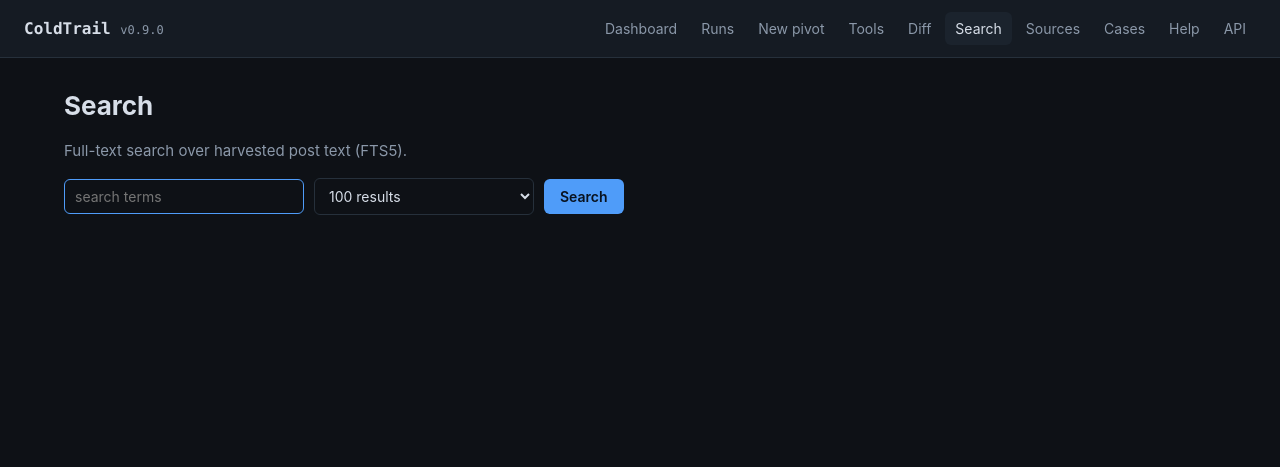
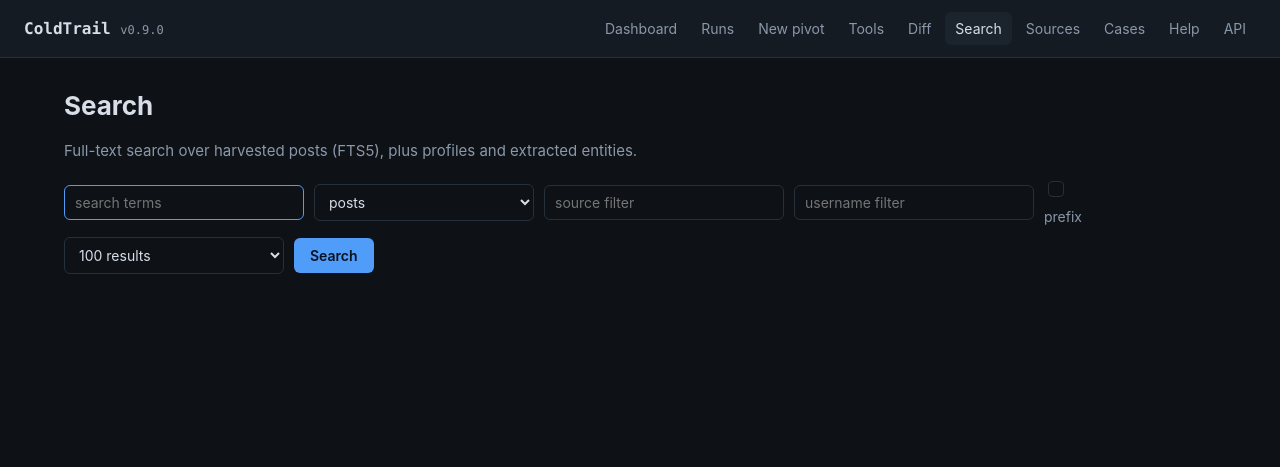
Before and after one commit to vezeqs/Cold-Trail, a FastAPI app: page /search in a window 1280 px wide. Shown: the top 467 px of the page. Run offline with FastAPI, Linux system fonts and the light colour scheme; parts of the project's set-up code (start-up, migrations or seed data) failed here and were passed over; some libraries are stand-ins or nearby versions.

Commit message:
feat: add search snippets, filters, and profile/entity scopes
Post search now returns an FTS5 snippet around the match and supports
token prefixes plus source/username filters. Add profile and entity
search, a --scope option on the CLI, and matching scope/prefix parameters
on /search and /api/search. The default API response stays a list.

```diff
--- a/src/coldtrail/web/app.py
+++ b/src/coldtrail/web/app.py
@@ -747,19 +747,53 @@ def create_app(settings: Settings | None = None) -> FastAPI:
         request: Request,
         q: str = "",
         limit: Annotated[int, Query(ge=1, le=500)] = 100,
+        scope: str = "posts",
+        prefix: bool = False,
+        source: str = "",
+        username: str = "",
     ):
-        rows: list[dict[str, Any]] = []
+        scope = scope if scope in {"posts", "profiles", "entities", "all"} else "posts"
+        results: Any = [] if scope != "all" else {"posts": [], "profiles": [], "entities": []}
         error: str | None = None
         if q.strip():
             with _open() as store:
                 try:
-                    rows = store.search(q, limit=limit)
+                    if scope == "profiles":
+                        results = store.search_profiles(q, limit=limit)
+                    elif scope == "entities":
+                        results = store.search_entities(q, limit=limit)
+                    elif scope == "all":
+                        results = store.search_all(
+                            q,
+                            limit=limit,
+                            prefix=prefix,
+                            source=source or None,
+                            username=username or None,
+                        )
+                    else:
+                        results = store.search(
+                            q,
+                            limit=limit,
+                            prefix=prefix,
+                            source=source or None,
+                            username=username or None,
+                        )
                 except Exception as exc:  # FTS syntax problems must not 500
                     error = f"invalid query: {exc}"
         return _render(
             request,
             "search.html",
-            {"q": q, "rows": rows, "limit": limit, "error": error, "active": "search"},
+            {
+                "q": q,
+                "results": results,
+                "scope": scope,
+                "limit": limit,
+                "prefix": prefix,
+                "source": source,
+                "username": username,
+                "error": error,
+                "active": "search",
+            },
         )
 
     @app.get("/sources", response_class=HTMLResponse)
@@ -1440,9 +1474,34 @@ def create_app(settings: Settings | None = None) -> FastAPI:
     def api_search(
         q: Annotated[str, Query(min_length=1)],
         limit: Annotated[int, Query(ge=1, le=500)] = 100,
+        scope: str = "posts",
+        prefix: bool = False,
+        source: str = "",
+        username: str = "",
     ):
+        scope = scope if scope in {"posts", "profiles", "entities", "all"} else "posts"
         with _open() as store:
-            return {"query": q, "results": store.search(q, limit=limit)}
+            if scope == "profiles":
+                results: Any = store.search_profiles(q, limit=limit)
+            elif scope == "entities":
+                results = store.search_entities(q, limit=limit)
+            elif scope == "all":
+                results = store.search_all(
+                    q,
+                    limit=limit,
+                    prefix=prefix,
+                    source=source or None,
+                    username=username or None,
+                )
+            else:
+                results = store.search(
+                    q,
+                    limit=limit,
+                    prefix=prefix,
+                    source=source or None,
+                    username=username or None,
+                )
+        return {"query": q, "scope": scope, "results": results}
 
     @app.get("/api/sources")
     def api_sources(group: str = ""):
--- a/src/coldtrail/web/templates/search.html
+++ b/src/coldtrail/web/templates/search.html
@@ -2,10 +2,18 @@
 {% block title %}Search · ColdTrail{% endblock %}
 {% block content %}
 <h1>Search</h1>
-<p class="muted">Full-text search over harvested post text (FTS5).</p>
+<p class="muted">Full-text search over harvested posts (FTS5), plus profiles and extracted entities.</p>
 
 <form method="get" action="/search" class="inline-form">
   <input type="text" name="q" value="{{ q }}" placeholder="search terms" autofocus>
+  <select name="scope">
+    {% for option in ["posts", "profiles", "entities", "all"] %}
+    <option value="{{ option }}" {{ 'selected' if scope == option }}>{{ option }}</option>
+    {% endfor %}
+  </select>
+  <input type="text" name="source" value="{{ source }}" placeholder="source filter">
+  <input type="text" name="username" value="{{ username }}" placeholder="username filter">
+  <label><input type="checkbox" name="prefix" value="true" {{ 'checked' if prefix }}> prefix</label>
   <select name="limit">
     {% for option in [50, 100, 250, 500] %}
     <option value="{{ option }}" {{ 'selected' if limit == option }}>{{ option }} results</option>
@@ -18,25 +26,70 @@
 <p class="badge status-error">{{ error }}</p>
 {% endif %}
 
+{% set post_rows = results.posts if scope == 'all' else (results if scope == 'posts' else []) %}
+{% set profile_rows = results.profiles if scope == 'all' else (results if scope == 'profiles' else []) %}
+{% set entity_rows = results.entities if scope == 'all' else (results if scope == 'entities' else []) %}
+{% set total = (post_rows | length) + (profile_rows | length) + (entity_rows | length) %}
+
 {% if q %}
-<h2>{{ rows | length }} result{{ '' if rows | length == 1 else 's' }} for “{{ q }}”</h2>
-{% if rows %}
+<h2>{{ total }} result{{ '' if total == 1 else 's' }} for “{{ q }}”</h2>
+
+{% if post_rows %}
+<h3>Posts</h3>
 <table>
-  <thead><tr><th>When</th><th>Source</th><th>Username</th><th>Text</th><th>URL</th></tr></thead>
+  <thead><tr><th>When</th><th>Source</th><th>Username</th><th>Match</th><th>URL</th></tr></thead>
   <tbody>
-    {% for row in rows %}
+    {% for row in post_rows %}
     <tr>
       <td>{{ row.created_at | ts }}</td>
       <td>{{ row.source }}</td>
       <td class="mono">{{ row.username }}</td>
-      <td>{{ row.text | short(160) }}</td>
+      <td>{{ (row.snippet or row.text) | short(160) }}</td>
       <td class="mono"><a href="{{ row.url | url }}" target="_blank" rel="noopener">link</a></td>
     </tr>
     {% endfor %}
   </tbody>
 </table>
-{% else %}
-<p class="muted">No matches. Search terms are ANDed; try fewer words.</p>
+{% endif %}
+
+{% if profile_rows %}
+<h3>Profiles</h3>
+<table>
+  <thead><tr><th>Source</th><th>Username</th><th>Name</th><th>Bio</th><th>URL</th></tr></thead>
+  <tbody>
+    {% for row in profile_rows %}
+    <tr>
+      <td>{{ row.source }}</td>
+      <td class="mono">{{ row.username }}</td>
+      <td>{{ row.display_name or '' }}</td>
+      <td>{{ row.bio | short(160) }}</td>
+      <td class="mono"><a href="{{ row.url | url }}" target="_blank" rel="noopener">link</a></td>
+    </tr>
+    {% endfor %}
+  </tbody>
+</table>
+{% endif %}
+
+{% if entity_rows %}
+<h3>Entities</h3>
+<table>
+  <thead><tr><th>Kind</th><th>Value</th><th>Context</th><th>Source</th><th>Username</th></tr></thead>
+  <tbody>
+    {% for row in entity_rows %}
+    <tr>
+      <td>{{ row.kind }}</td>
+      <td class="mono">{{ row.value }}</td>
+      <td>{{ row.context | short(120) }}</td>
+      <td>{{ row.source }}</td>
+      <td class="mono">{{ row.username }}</td>
+    </tr>
+    {% endfor %}
+  </tbody>
+</table>
+{% endif %}
+
+{% if total == 0 %}
+<p class="muted">No matches. Search terms are ANDed; try fewer words or enable prefix matching.</p>
 {% endif %}
 {% endif %}
 {% endblock %}
```
Also changed, not shown: src/coldtrail/cli/query.py (+68 -14 lines), src/coldtrail/store/queries.py (+70 -11 lines), tests/test_features.py (+19 -0 lines), tests/test_store_extra.py (+31 -0 lines), tests/test_web.py (+15 -0 lines).
